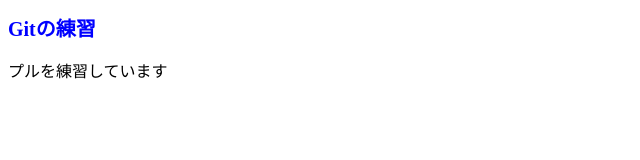
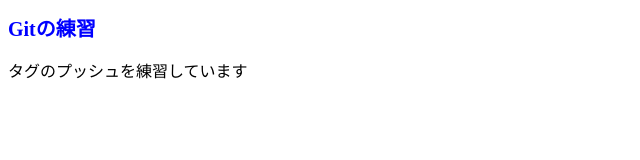
Before and after one commit to tomato-sugar/git-practice, a plain HTML site: page index.html in a window 1280 px wide. Shown: the whole page, without its empty margins (0-640 px from the left). Drawn offline with Linux system fonts and the light colour scheme.

Commit message:
タグのプッシュのために変更

```diff
--- a/index.html
+++ b/index.html
@@ -7,6 +7,6 @@
 </head>
 <body>
     <h1>Gitの練習</h1>
-    <p>プルを練習しています</p>
+    <p>タグのプッシュを練習しています</p>
 </body>
 <html>
```
